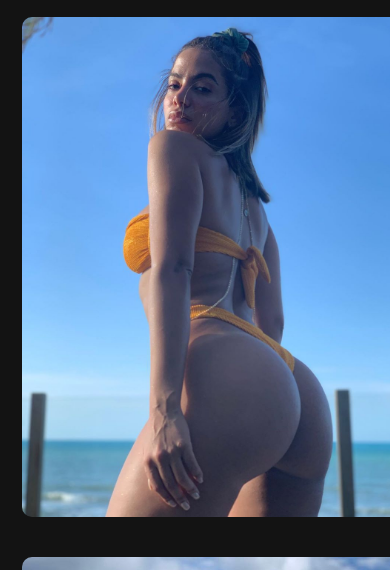
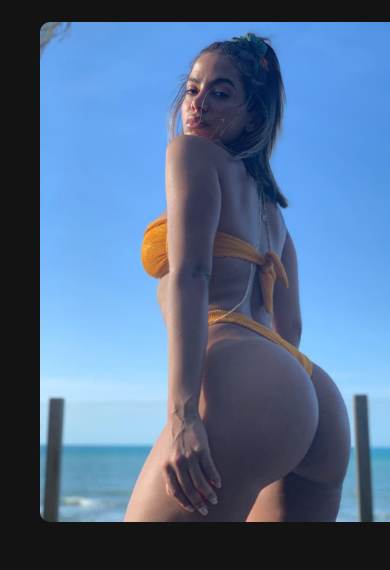
Before and after one commit to anita-nudes/anita-nudes.github.io, a plain HTML site: page index.html in a window 390 px wide. Shown: the part 224-794 px from the top of the page. Drawn offline with Linux system fonts and the light colour scheme; a web font is replaced by a local one.

Commit message:
Update style.css

```diff
--- a/style/style.css
+++ b/style/style.css
@@ -60,9 +60,11 @@ footer a {
 @media screen and (max-width:768px){
     .anita-fotos{
         display: inline-block;
-        max-width: 100%;
+        text-align: center;
+        max-width: 90%;
         margin-right: -4px;
         margin-bottom: -4px;
+        margin: 5px 5%;
         padding: 20px;
     }
 }
```
